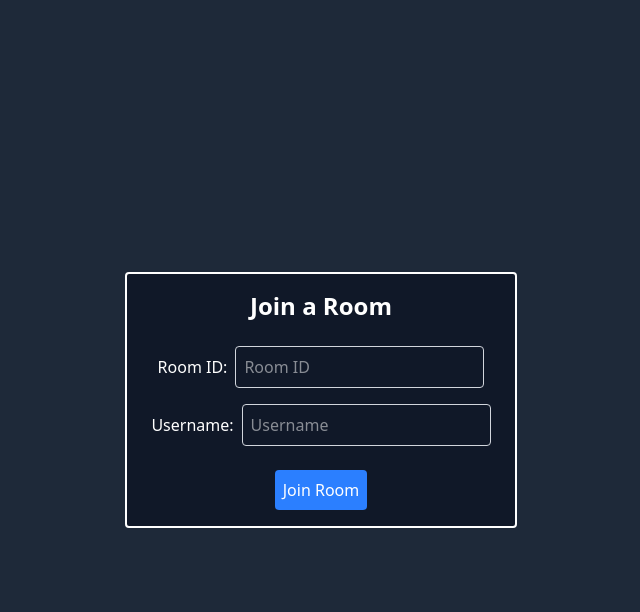
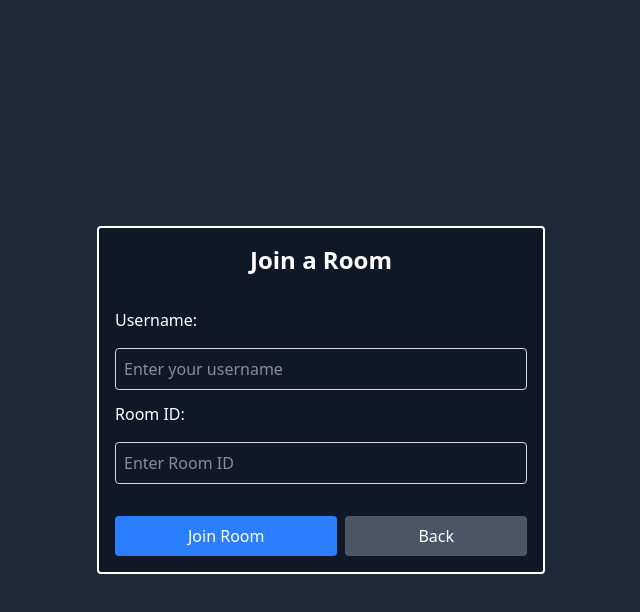
Before and after one commit to gigabit-111/colabCode, a React (Vite) app in the folder frontend/: page / in a window 1280 px wide. Both pictures are taken after a click on the button "Join Room". Shown: the top 612 px of the page, without its empty margins (319-959 px from the left). Built offline with nearby package versions, Linux system fonts and the light colour scheme; no server answers.

Commit message:
version: v1.0 completed

```diff
--- a/frontend/src/App.jsx
+++ b/frontend/src/App.jsx
@@ -1,4 +1,4 @@
-import React, { useRef, useState, useEffect } from 'react';
+import { useRef, useState, useEffect } from 'react';
 import io from 'socket.io-client';
 import { PanelGroup, Panel, PanelResizeHandle } from 'react-resizable-panels';
 import Editor from '@monaco-editor/react';
@@ -8,6 +8,7 @@ import { IoMenu } from 'react-icons/io5';
 const socket = io("http://localhost:5000");
 
 function App() {
+  const [mode, setMode] = useState("initial");
   const [joined, setJoined] = useState(false);
   const [currentRoom, setCurrentRoom] = useState('');
   const [currentUser, setCurrentUser] = useState('');
@@ -15,7 +16,7 @@ function App() {
   const [language, setLanguage] = useState('javascript');
   const [code, setCode] = useState('');
   const [users, setUsers] = useState([]);
-  const [typing, setTyping] = useState('');
+  const [typing, setTyping] = useState(null);
   const typingTimeoutRef = useRef(null);
   const [version] = useState('*');
   const [output, setOutput] = useState('');
@@ -39,7 +40,7 @@ function App() {
       setTyping(username === currentUser ? 'Me' : username);
       if (typingTimeoutRef.current) clearTimeout(typingTimeoutRef.current);
       typingTimeoutRef.current = setTimeout(() => {
-        setTyping('');
+        setTyping(null);
       }, 2000);
     });
 
@@ -72,6 +73,14 @@ function App() {
       setOutput(latestOutput);
     });
 
+    socket.on("roomCreated", (newRoomId) => {
+      if (currentUser) {
+        HandleJoinRoom(newRoomId, currentUser);
+      } else {
+        alert("Please enter a username before creating a room");
+      }
+    });
+
     return () => {
       socket.off("userJoined");
       socket.off("userLeft");
@@ -83,6 +92,7 @@ function App() {
       socket.off("codeExecutionEnded");
       socket.off("codeExecutionBusy");
       socket.off("codeOutput");
+      socket.off("roomCreated");
       if (typingTimeoutRef.current) clearTimeout(typingTimeoutRef.current);
     };
   }, [currentUser]);
@@ -93,6 +103,22 @@ function App() {
     if (savedRoom && savedUser) {
       HandleJoinRoom(savedRoom, savedUser);
     }
+  }, []);
+
+  useEffect(() => {
+    const onKeyDown = (e) => {
+      // Check if 'b' or 'B' is pressed AND ctrlKey is held
+      if ((e.key === 'b' || e.key === 'B') && e.ctrlKey) {
+        e.preventDefault(); // prevent default browser action (e.g., bookmarks)
+        setOpenSideBar((prev) => !prev);
+      }
+    };
+
+    window.addEventListener('keydown', onKeyDown);
+
+    return () => {
+      window.removeEventListener('keydown', onKeyDown);
+    };
   }, []);
 
   const HandleJoinRoom = (roomId, username) => {
@@ -106,11 +132,16 @@ function App() {
     }
   };
 
+  const createRoom = () => {
+    socket.emit("createRoom");
+  };
+
   const handleEditorChange = (newCode) => {
     setCode(newCode);
     socket.emit("codeChange", { roomId: currentRoom, code: newCode });
     socket.emit("userTyping", { roomId: currentRoom, username: currentUser });
   };
+
   const handleUserLeft = () => {
     socket.emit("leaveRoom");
     localStorage.removeItem('currentRoom');
@@ -123,6 +154,7 @@ function App() {
     setUsers([]);
     setOutput('');
   };
+
   const copyRoomId = () => {
     navigator.clipboard.writeText(currentRoom);
   };
@@ -130,7 +162,7 @@ function App() {
   const handleLanguageChange = (e) => {
     const newLanguage = e.target.value;
     setLanguage(newLanguage);
-    setOutput(''); // clear output on language change
+    setOutput('');
     socket.emit("languageChange", { roomId: currentRoom, language: newLanguage });
   };
 
@@ -141,41 +173,125 @@ function App() {
     }
   };
 
+
+
   if (!joined) {
+    if (mode === "initial") {
       return (
-      <div className="h-screen bg-gray-800 text-white flex items-center justify-center">
-        <div className="flex flex-col items-center border-2 p-4 rounded bg-gray-900">
-          <h1 className="text-2xl font-bold mb-4">Join a Room</h1>
-          <div className="p-2 flex items-center gap-2">
-            <label htmlFor="roomId">Room ID:</label>
-            <input
-              className="border border-gray-300 p-2 rounded"
-              type="text"
-              value={currentRoom}
-              onChange={(e) => setCurrentRoom(e.target.value)}
-              placeholder="Room ID"
-            />
+        <div className="h-screen bg-gray-800 text-white flex flex-col items-center justify-center px-4">
+          <div className="max-w-xl text-center mb-10">
+            <h1 className="text-4xl font-extrabold mb-4">Welcome to CodeColab</h1>
+            <p className="text-gray-300 text-lg">
+              Collaborate on code in real-time with your friends or team.
+              Create rooms instantly or join an existing session to write, run,
+              and share code seamlessly.
+            </p>
           </div>
-          <div className="p-2 flex items-center gap-2">
-            <label htmlFor="username">Username:</label>
-            <input
-              className="border border-gray-300 p-2 rounded"
-              type="text"
-              value={currentUser}
-              onChange={(e) => setCurrentUser(e.target.value)}
-              placeholder="Username"
-            />
-          </div>
+
+          <div className="flex flex-col items-center border-2 p-6 rounded bg-gray-900 max-w-md w-full gap-6">
+            <h2 className="text-2xl font-bold mb-4">Get Started</h2>
+            <div className="flex gap-4 w-full">
               <button
-            className="bg-blue-500 text-white p-2 rounded mt-4"
-            onClick={() => HandleJoinRoom(currentRoom, currentUser)}
+                onClick={() => setMode("join")}
+                className="bg-blue-500 text-white p-3 rounded flex-grow hover:bg-blue-600"
               >
                 Join Room
               </button>
+              <button
+                onClick={() => setMode("create")}
+                className="bg-green-600 text-white p-3 rounded flex-grow hover:bg-green-700"
+              >
+                Create Room
+              </button>
+            </div>
           </div>
         </div>
       );
     }
+
+
+    if (mode === "join") {
+      return (
+        <div className="h-screen bg-gray-800 text-white flex items-center justify-center">
+          <div className="flex flex-col items-center border-2 p-4 rounded bg-gray-900 max-w-md w-full gap-4">
+            <h1 className="text-2xl font-bold mb-4">Join a Room</h1>
+            <div className="w-full flex flex-col gap-3">
+              <label htmlFor="username" className="block mb-1">Username:</label>
+              <input
+                id="username"
+                className="border border-gray-300 p-2 rounded w-full"
+                type="text"
+                value={currentUser}
+                onChange={(e) => setCurrentUser(e.target.value)}
+                placeholder="Enter your username"
+              />
+              <label htmlFor="roomId" className="block mb-1">Room ID:</label>
+              <input
+                id="roomId"
+                className="border border-gray-300 p-2 rounded w-full"
+                type="text"
+                value={currentRoom}
+                onChange={(e) => setCurrentRoom(e.target.value)}
+                placeholder="Enter Room ID"
+              />
+            </div>
+            <div className="flex gap-2 w-full mt-4">
+              <button
+                onClick={() => HandleJoinRoom(currentRoom, currentUser)}
+                className="bg-blue-500 text-white p-2 rounded flex-grow"
+                disabled={!currentUser || !currentRoom}
+              >
+                Join Room
+              </button>
+              <button
+                onClick={() => setMode("initial")}
+                className="bg-gray-600 text-white p-2 rounded flex-grow"
+              >
+                Back
+              </button>
+            </div>
+          </div>
+        </div>
+      );
+    }
+
+    if (mode === "create") {
+      return (
+        <div className="h-screen bg-gray-800 text-white flex items-center justify-center">
+          <div className="flex flex-col items-center border-2 p-4 rounded bg-gray-900 max-w-md w-full gap-4">
+            <h1 className="text-2xl font-bold mb-4">Create a Room</h1>
+            <div className="w-full flex flex-col gap-3">
+              <label htmlFor="username" className="block mb-1">Username:</label>
+              <input
+                id="username"
+                className="border border-gray-300 p-2 rounded w-full"
+                type="text"
+                value={currentUser}
+                onChange={(e) => setCurrentUser(e.target.value)}
+                placeholder="Enter your username"
+              />
+            </div>
+            <div className="flex gap-2 w-full mt-4">
+              <button
+                onClick={createRoom}
+                className="bg-green-600 text-white p-2 rounded flex-grow"
+                disabled={!currentUser}
+              >
+                Create Room
+              </button>
+              <button
+                onClick={() => setMode("initial")}
+                className="bg-gray-600 text-white p-2 rounded flex-grow"
+              >
+                Back
+              </button>
+            </div>
+          </div>
+        </div>
+      );
+    }
+  }
+
 
   return (
     <div className="h-screen w-screen overflow-hidden">
--- a/frontend/src/components/AppSideBar.jsx
+++ b/frontend/src/components/AppSideBar.jsx
@@ -38,9 +38,11 @@ function AppSideBar({
       </div>
 
       <div className="mb-2">
-        <span className="font-semibold">Typing:</span>{' '}
-        {console.log(typing)}
-        {typing ? (typing === currentUser ? 'You are typing...' : `${typing} is typing...`) : null}
+        { typing && (
+          <span className="font-semibold">Typing: {typing}</span>
+        )}
+        {/* {console.log(typing)} */}
+        {/* {typing ? (typing === currentUser ? 'You are typing...' : `${typing} is typing...`) : null} */}
       </div>
 
 
```
Also changed, not shown: 2 other files (tests, documents, lock files or other folders). Lines whose indentation alone changed are shown as unchanged.
